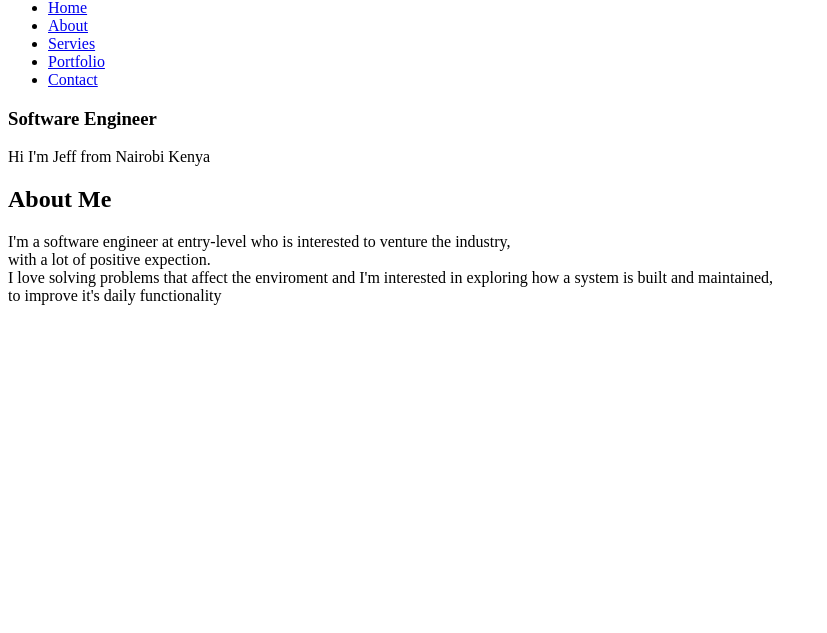
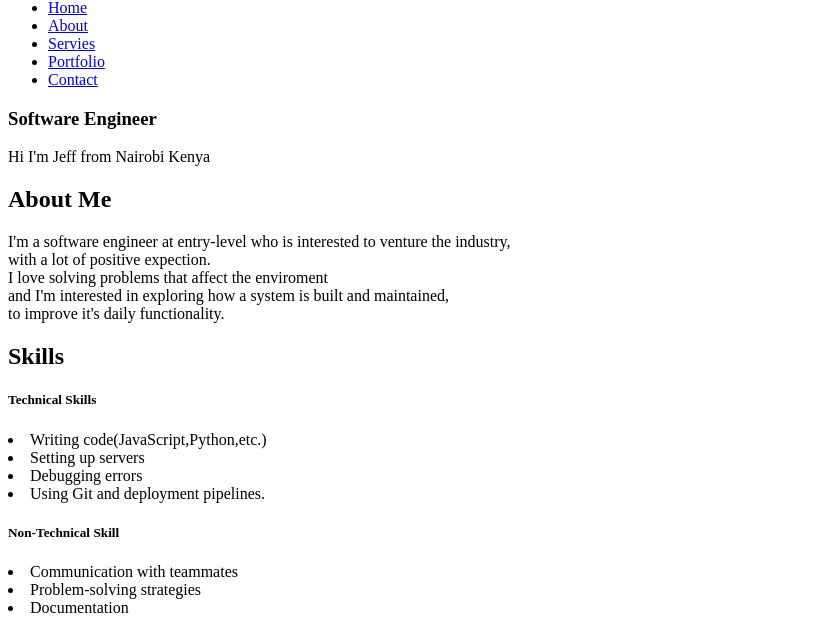
Before and after one commit to jeffouda/My_Portfolio., a plain HTML site: page index.html in a window 1280 px wide. Shown: the part 229-862 px from the top of the page, without its empty margins (0-827 px from the left). Before the commit the page ends 800 px from the top, so only its background shows below. Drawn offline with Linux system fonts and the light colour scheme.

Commit message:
add skills

```diff
--- a/index.html
+++ b/index.html
@@ -17,6 +17,7 @@
             <li><a href="#">Portfolio</a></li>
             <li><a href="#">Contact</a></li>
           </ul>
+        </nav>
         <div id="header">
           <h3>Software Engineer</h3>
           <p>Hi I'm Jeff from Nairobi Kenya</p>
@@ -24,14 +25,30 @@
         <div class="about">
           <h2>About Me</h2>
           <p>
-              I'm a software engineer at entry-level who is interested to
-              venture the industry,<br />with a lot of positive expection.<br />I
-              love solving problems that affect the enviroment and I'm
-              interested in exploring how a system is built and maintained,<br />to
-              improve it's daily functionality
+            I'm a software engineer at entry-level who is interested to venture
+            the industry,<br />with a lot of positive expection.<br />I love
+            solving problems that affect the enviroment<br />
+            and I'm interested in exploring how a system is built and
+            maintained,<br />to improve it's daily functionality.
           </p>
         </div>
-        </nav>
+
+        <div id="skill">
+          <h2>Skills</h2>
+          <h5>Technical Skills</h5>
+          <p class="tech">
+            <li>Writing code(JavaScript,Python,etc.)</li>
+            <li>Setting up servers</li>
+            <li>Debugging errors</li>
+            <li>Using Git and deployment pipelines.</li>
+          </p>
+          <h5>Non-Technical Skill</h5>
+          <p>
+            <li>Communication with teammates</li>
+            <li>Problem-solving strategies</li>
+            <li>Documentation</li>
+          </p>
+        </div>
       </div>
     </header>
   </body>
```
Lines whose indentation alone changed are shown as unchanged.
